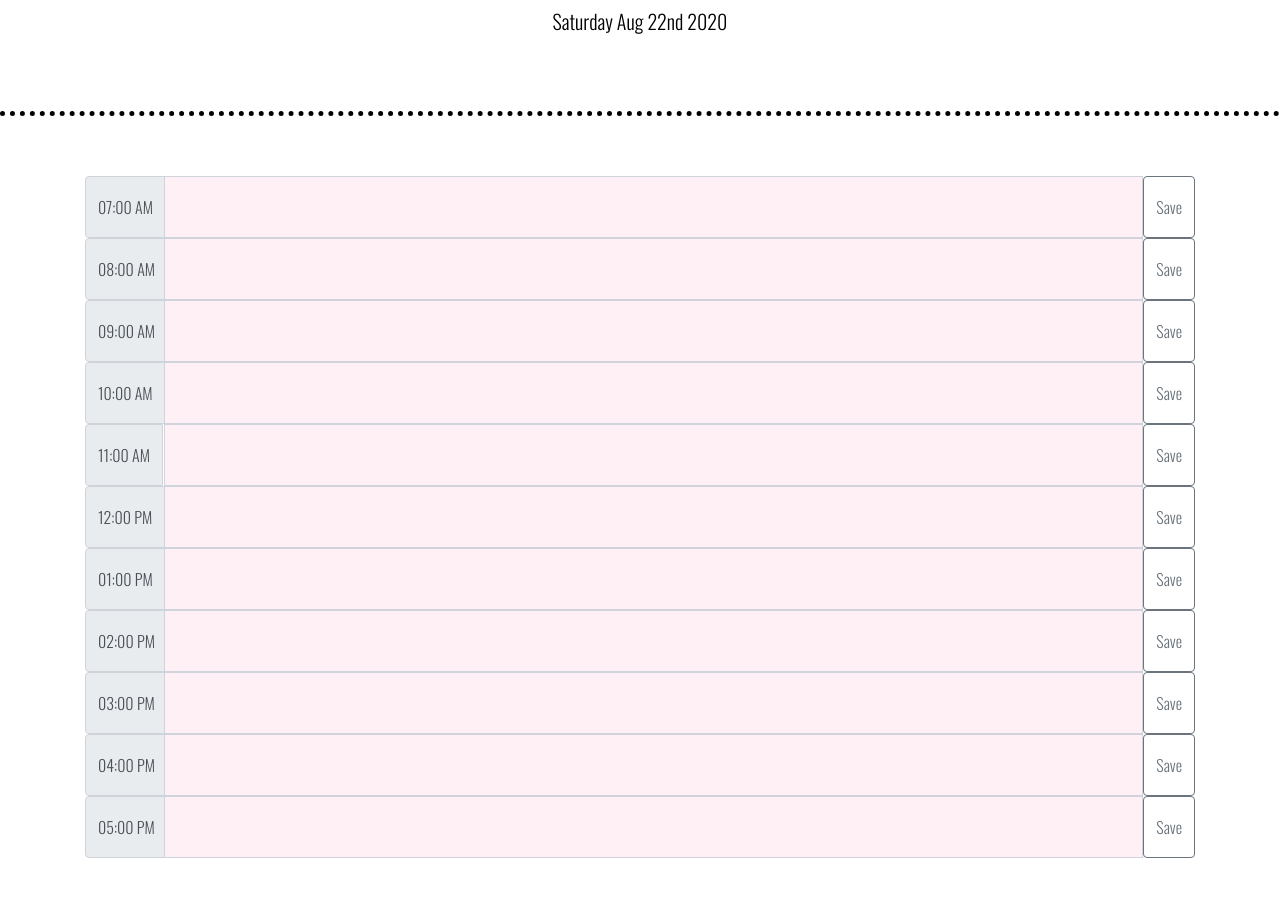
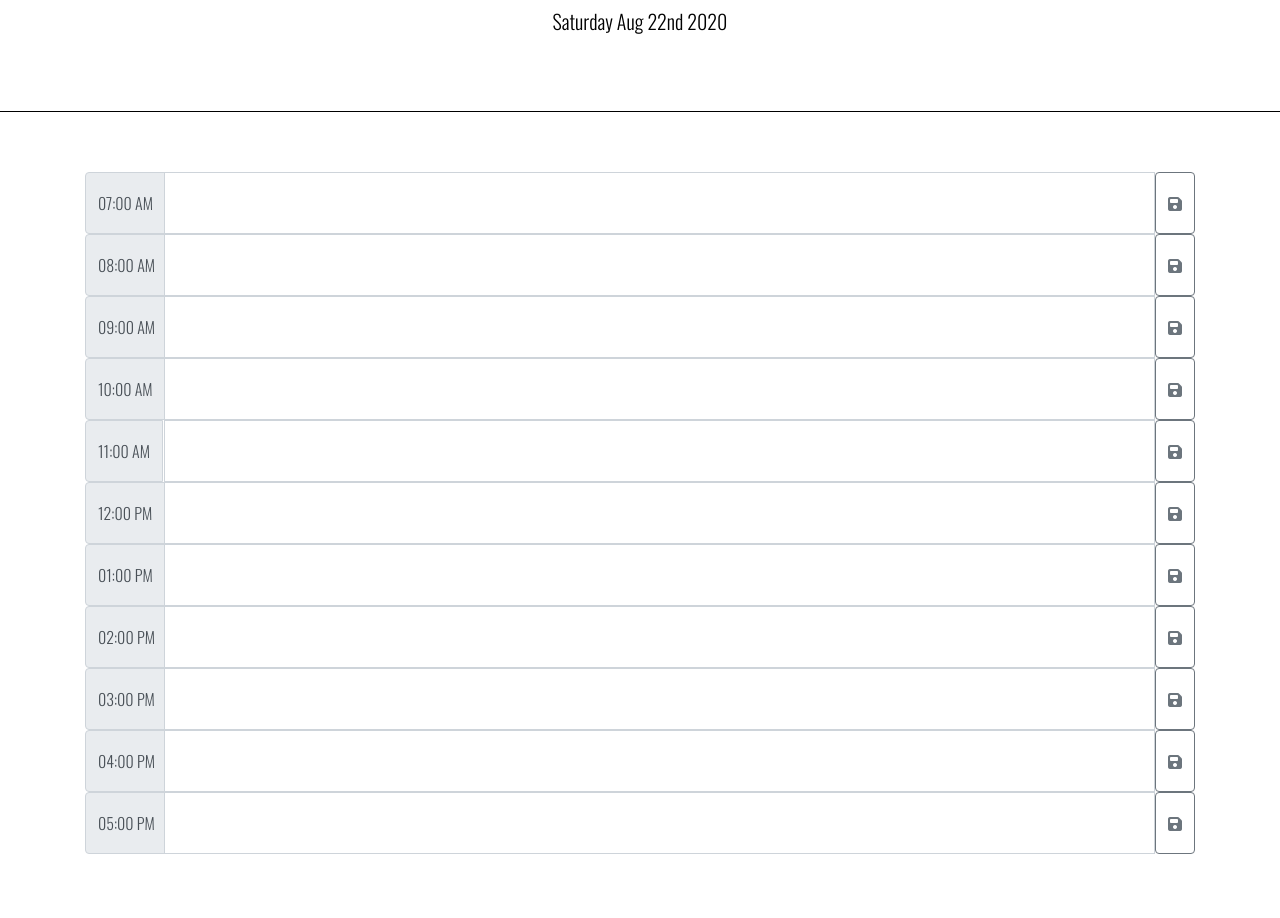
Before and after one commit to xtasherx/dayPlanner, a plain HTML site: page index.html in a window 1280 px wide. Shown: the part 183-1101 px from the top of the page. Drawn offline with nearby package versions, Linux system fonts and the light colour scheme; a web font is replaced by a local one.

Commit message:
Changed styling: Added save icons, swapped colors for present and future. README.md: Added screenshot and description

```diff
--- a/app.js
+++ b/app.js
@@ -11,9 +11,9 @@ $(document).ready(function () {
     ? JSON.parse(localStorage.getItem("json"))
     : {};
 
-  // event listener for save button stores timeslot value into local storage
+  // event listener for <i class="fas fa-save"></i> button stores timeslot value into local storage
   $(".btn").on("click", function () {
-    let buttonId = $(this).attr("id");
+    const buttonId = $(this).attr("id");
     events[buttonId] = $(this).prev().val();
     localStorage.setItem("json", JSON.stringify(events));
   });
@@ -22,14 +22,16 @@ $(document).ready(function () {
     // check to see if the current time blocks are in the past and add styling accordingly
     if ($(this).attr("data-time") < anHourAgo) {
       $(this).css("background-color", "gainsboro");
+      // greyout text in fields that are in the past
+      $(this).css("color", "#a7a8ab");
     }
 
     if ($(this).attr("data-time") > aSecAhead) {
-      $(this).css("background-color", "lavenderblush");
+      $(this).css("background-color", "white");
     }
 
     // write items into their time blocks
-    let eventKey = $(this).next().attr("id");
+    const eventKey = $(this).next().attr("id");
     $(this).text(events[eventKey]);
   });
 });
--- a/index.html
+++ b/index.html
@@ -18,6 +18,10 @@
       href="https://fonts.googleapis.com/css2?family=Abril+Fatface&family=Bungee+Inline&family=Oswald:wght@300&display=swap"
       rel="stylesheet"
     />
+    <script
+      src="https://kit.fontawesome.com/dcfe77272e.js"
+      crossorigin="anonymous"
+    ></script>
     <link rel="stylesheet" href="style.css" />
     <title>Work Day Scheduler</title>
   </head>
@@ -41,7 +45,7 @@
             aria-label="With textarea"
           ></textarea>
           <button class="btn btn-outline-secondary" type="button" id="7">
-            Save
+            <i class="fas fa-save"></i>
           </button>
         </div>
 
@@ -55,7 +59,7 @@
             aria-label="With textarea"
           ></textarea>
           <button class="btn btn-outline-secondary" type="button" id="8">
-            Save
+            <i class="fas fa-save"></i>
           </button>
         </div>
 
@@ -69,7 +73,7 @@
             aria-label="With textarea"
           ></textarea>
           <button class="btn btn-outline-secondary" type="button" id="9">
-            Save
+            <i class="fas fa-save"></i>
           </button>
         </div>
 
@@ -83,7 +87,7 @@
             aria-label="With textarea"
           ></textarea>
           <button class="btn btn-outline-secondary" type="button" id="10">
-            Save
+            <i class="fas fa-save"></i>
           </button>
         </div>
 
@@ -97,7 +101,7 @@
             aria-label="With textarea"
           ></textarea>
           <button class="btn btn-outline-secondary" type="button" id="11">
-            Save
+            <i class="fas fa-save"></i>
           </button>
         </div>
 
@@ -111,7 +115,7 @@
             aria-label="With textarea"
           ></textarea>
           <button class="btn btn-outline-secondary" type="button" id="12">
-            Save
+            <i class="fas fa-save"></i>
           </button>
         </div>
 
@@ -125,7 +129,7 @@
             aria-label="With textarea"
           ></textarea>
           <button class="btn btn-outline-secondary" type="button" id="13">
-            Save
+            <i class="fas fa-save"></i>
           </button>
         </div>
 
@@ -139,7 +143,7 @@
             aria-label="With textarea"
           ></textarea>
           <button class="btn btn-outline-secondary" type="button" id="14">
-            Save
+            <i class="fas fa-save"></i>
           </button>
         </div>
 
@@ -153,7 +157,7 @@
             aria-label="With textarea"
           ></textarea>
           <button class="btn btn-outline-secondary" type="button" id="15">
-            Save
+            <i class="fas fa-save"></i>
           </button>
         </div>
 
@@ -167,7 +171,7 @@
             aria-label="With textarea"
           ></textarea>
           <button class="btn btn-outline-secondary" type="button" id="16">
-            Save
+            <i class="fas fa-save"></i>
           </button>
         </div>
 
@@ -181,7 +185,7 @@
             aria-label="With textarea"
           ></textarea>
           <button class="btn btn-outline-secondary" type="button" id="17">
-            Save
+            <i class="fas fa-save"></i>
           </button>
         </div>
       </div>
--- a/style.css
+++ b/style.css
@@ -12,15 +12,20 @@ textarea {
   text-align: center;
 }
 
+.form-control {
+  background-color: lavenderblush;
+}
+
 .jumbotron {
   text-align: center;
   background-color: transparent;
   color: black;
   border-radius: 0;
-  border-bottom: 5px dotted black;
+  border-bottom: 1px solid black;
 }
 
 .display-3 {
+  font-weight: 800;
 }
 
 .container {
```
Also changed, not shown: Assets/05-third-party-apis-homework-demo.gif (deleted), dayPlannerSnip.PNG (added), 1 other file.
